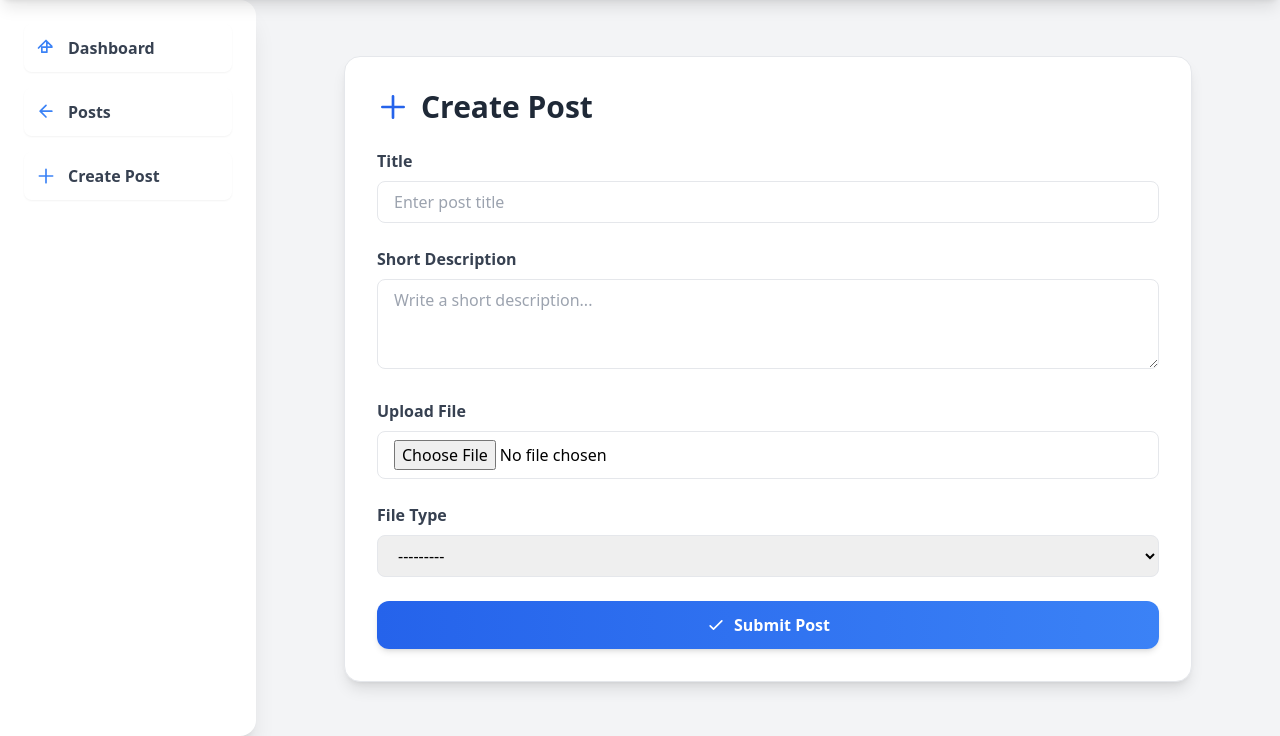
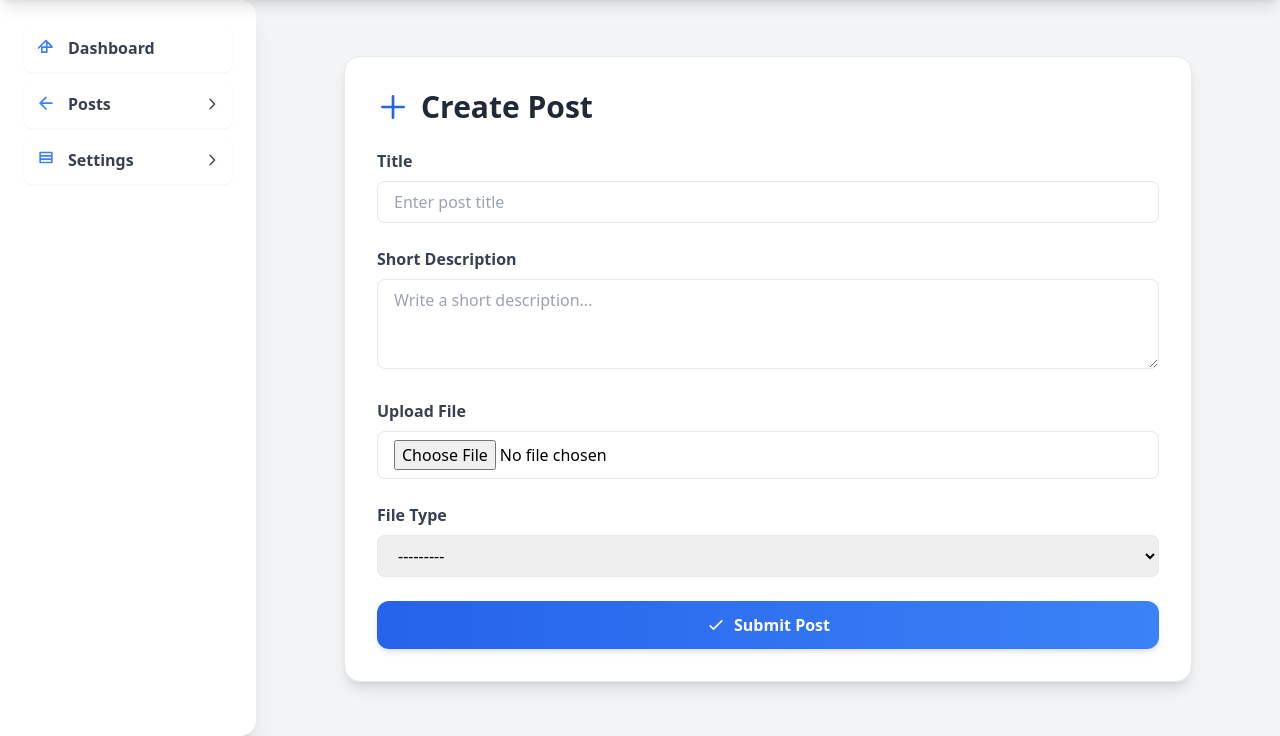
Before and after one commit to cseahmed01/django-basic-auth-app, a Django app: page /posts/create/ in a window 1280 px wide. Shown: the part 64-800 px from the top of the page. Run offline with Django 5.2, Linux system fonts and the light colour scheme; some libraries are stand-ins or nearby versions.

Commit message:
Update menu

```diff
--- a/templates/base.html
+++ b/templates/base.html
@@ -53,8 +53,10 @@
     </header>
 
     <!-- Sidebar -->
+<!-- Sidebar -->
 <aside id="sidebar" class="fixed top-16 left-0 w-64 h-[calc(100%-4rem)] bg-white shadow-xl p-6 transform -translate-x-full md:translate-x-0 transition-transform duration-300 ease-in-out z-40 rounded-r-2xl">
-        <nav class="flex flex-col gap-4">
+    <nav class="flex flex-col gap-2">
+        <!-- Dashboard -->
         <a href="{% url 'dashboard' %}" class="flex items-center gap-3 text-gray-700 hover:text-blue-600 font-semibold p-3 rounded-lg hover:bg-blue-50 transition shadow-sm">
             <svg xmlns="http://www.w3.org/2000/svg" class="w-5 h-5 text-blue-500" fill="none" viewBox="0 0 24 24" stroke="currentColor" stroke-width="2">
                 <path stroke-linecap="round" stroke-linejoin="round" d="M3 12l2-2m0 0l7-7 7 7M13 5v6h6m-6 0H7v6h6v-6z" />
@@ -62,21 +64,50 @@
             Dashboard
         </a>
 
-            <a href="{% url 'post_list' %}" class="flex items-center gap-3 text-gray-700 hover:text-blue-600 font-semibold p-3 rounded-lg hover:bg-blue-50 transition shadow-sm">
+        <!-- Posts Dropdown -->
+        <div x-data="{ open: false }" class="relative">
+            <button @click="open = !open" class="flex items-center justify-between w-full text-gray-700 hover:text-blue-600 font-semibold p-3 rounded-lg hover:bg-blue-50 transition shadow-sm">
+                <div class="flex items-center gap-3">
                     <svg xmlns="http://www.w3.org/2000/svg" class="w-5 h-5 text-blue-500" fill="none" viewBox="0 0 24 24" stroke="currentColor" stroke-width="2">
                         <path stroke-linecap="round" stroke-linejoin="round" d="M19 11H5m0 0l7-7m-7 7l7 7" />
                     </svg>
                     Posts
-            </a>
+                </div>
+                <svg :class="{'rotate-90': open}" xmlns="http://www.w3.org/2000/svg" class="w-4 h-4 transform transition-transform" fill="none" viewBox="0 0 24 24" stroke="currentColor" stroke-width="2">
+                    <path stroke-linecap="round" stroke-linejoin="round" d="M9 5l7 7-7 7" />
+                </svg>
+            </button>
+            <div x-show="open" class="mt-1 ml-6 flex flex-col gap-1 transition-all" style="display: none;">
+                <a href="{% url 'post_list' %}" class="text-gray-600 hover:text-blue-500 font-medium p-2 rounded-lg hover:bg-blue-50 transition">All Posts</a>
+                <a href="{% url 'post_create' %}" class="text-gray-600 hover:text-blue-500 font-medium p-2 rounded-lg hover:bg-blue-50 transition">Create Post</a>
+                <!-- You can add more submenu items here -->
+            </div>
+        </div>
 
-            <a href="{% url 'post_create' %}" class="flex items-center gap-3 text-gray-700 hover:text-blue-600 font-semibold p-3 rounded-lg hover:bg-blue-50 transition shadow-sm">
+        <!-- Example Another Dropdown -->
+        <div x-data="{ open: false }" class="relative">
+            <button @click="open = !open" class="flex items-center justify-between w-full text-gray-700 hover:text-blue-600 font-semibold p-3 rounded-lg hover:bg-blue-50 transition shadow-sm">
+                <div class="flex items-center gap-3">
                     <svg xmlns="http://www.w3.org/2000/svg" class="w-5 h-5 text-blue-500" fill="none" viewBox="0 0 24 24" stroke="currentColor" stroke-width="2">
-                    <path stroke-linecap="round" stroke-linejoin="round" d="M12 4v16m8-8H4" />
+                        <path stroke-linecap="round" stroke-linejoin="round" d="M5 3v4h14V3H5zM5 7v4h14V7H5zM5 11v4h14v-4H5z" />
                     </svg>
-                Create Post
-            </a>
+                    Settings
+                </div>
+                <svg :class="{'rotate-90': open}" xmlns="http://www.w3.org/2000/svg" class="w-4 h-4 transform transition-transform" fill="none" viewBox="0 0 24 24" stroke="currentColor" stroke-width="2">
+                    <path stroke-linecap="round" stroke-linejoin="round" d="M9 5l7 7-7 7" />
+                </svg>
+            </button>
+            <div x-show="open" class="mt-1 ml-6 flex flex-col gap-1 transition-all" style="display: none;">
+                <a href="#" class="text-gray-600 hover:text-blue-500 font-medium p-2 rounded-lg hover:bg-blue-50 transition">Profile Settings</a>
+                <a href="#" class="text-gray-600 hover:text-blue-500 font-medium p-2 rounded-lg hover:bg-blue-50 transition">Security</a>
+            </div>
+        </div>
     </nav>
 </aside>
+
+<!-- Alpine.js is needed for the dropdown -->
+<script src="https://cdn.jsdelivr.net/npm/alpinejs@3.x.x/dist/cdn.min.js" defer></script>
+
 
     <!-- Overlay for mobile -->
     <div id="overlay" class="fixed inset-0 bg-black bg-opacity-50 hidden z-30 md:hidden"></div>
```
Lines whose indentation alone changed are shown as unchanged.
